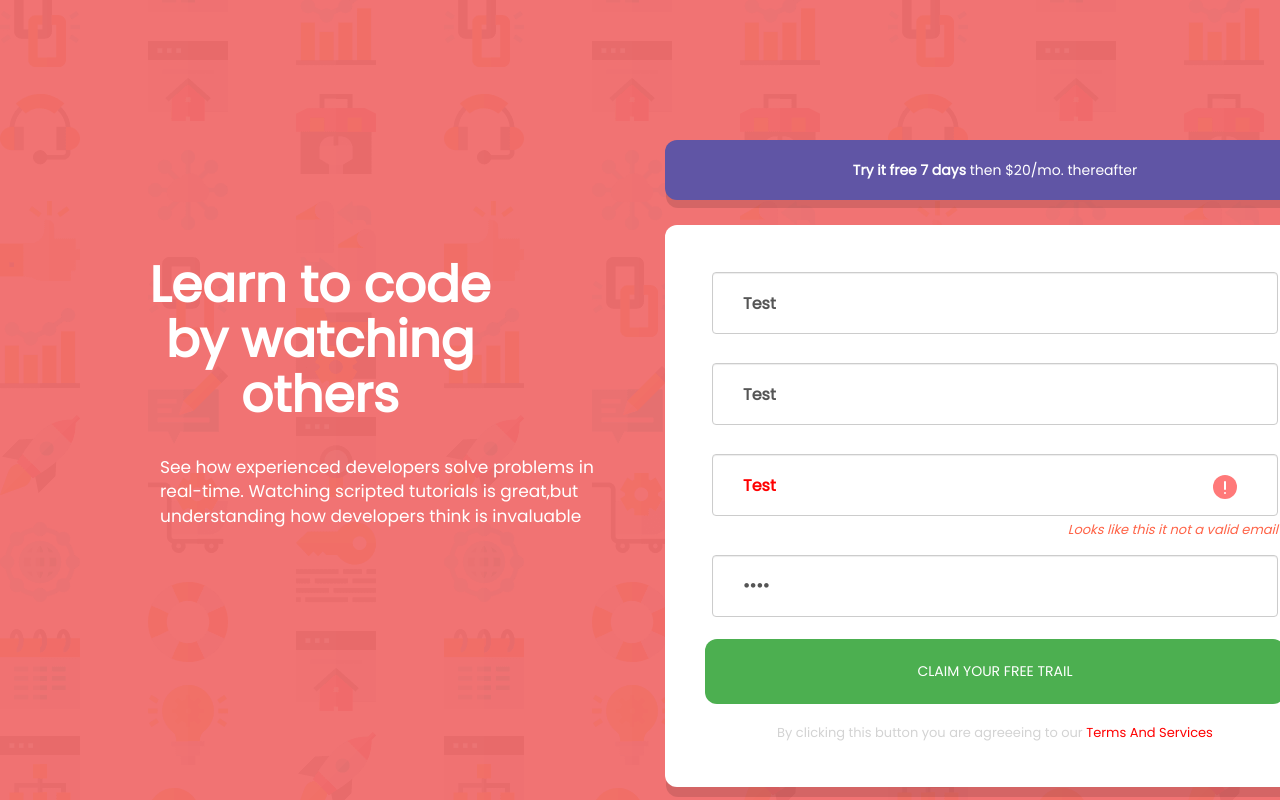
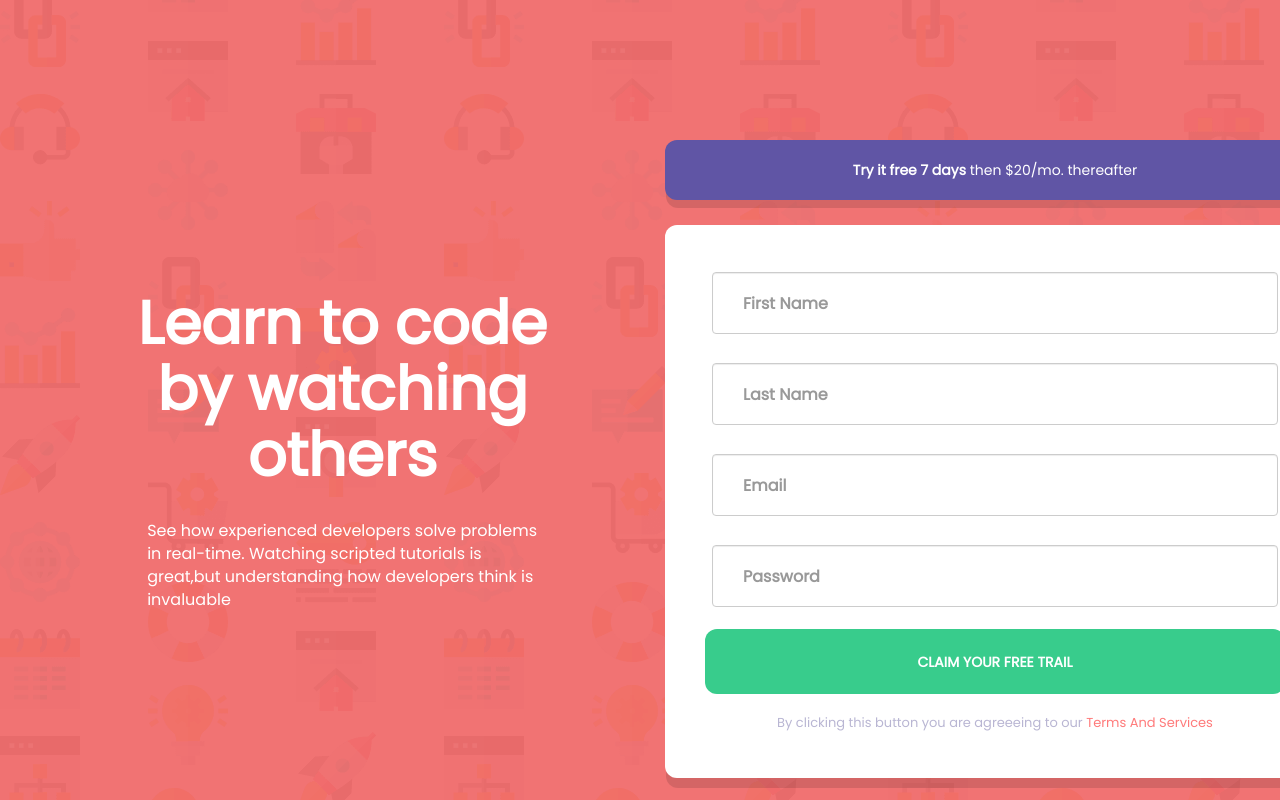
Before and after one commit to Colinpp1/SignUpApp, an Angular app: page / in a window 1280 px wide. Shown: the top 800 px of the page. Built offline with nearby package versions, Linux system fonts and the light colour scheme.

Commit message:
Validation_complete

```diff
--- a/src/app/app.component.css
+++ b/src/app/app.component.css
@@ -2,6 +2,7 @@
         width: 50%;
         min-width : 400px;
         float: left;
+        align-content: center;
         display : inline-block;
     }
     .story-two {
@@ -12,22 +13,26 @@
     }
 
     .Heading {
+        font-size: xx-large;
         font-family: "Poppins";
-        font-weight: bolder;
+        font-weight: 700;
         color:white;
-        font-size: 50px;
-        margin-top:10vw;
-        margin-left:11vw;
-        margin-right:11vw;
+        font-size: 60px;
+        margin-top:25%;
+        margin-left:15%;
+        margin-right:8%;
         text-align: center;
     }
 
     .SmallText{
-        font-size: 17px;
+        font-size: 16px;
+        margin-left:17%;
+        font-weight: 400;
+        font-family: "Poppins";
         margin-top:5%;
-        margin-left:25%;
-        font-family: "Poppins";
-        margin-right:5%;
+        margin-left:23%;
+        margin-right:15%;
+        text-align:left;
         color:white;
     }
     .Content {
--- a/src/app/sign-up-form/sign-up-form.component.css
+++ b/src/app/sign-up-form/sign-up-form.component.css
@@ -12,7 +12,7 @@
       padding:7px;
   }
   .form-control:focus {
-    border-color: #6055A5;
+    border-color: hsl(249, 10%, 26%) ;
 
   /*  box-shadow: inset 0 1px 1px rgba(0, 0, 0, 0), 0 0 4px rgba(141, 12, 167, 0.6);*/
   }
@@ -33,7 +33,7 @@
       font-family:"Poppins";
       font-style: italic;
       font-size: small;
-      color: tomato;
+      color: hsl(0, 100%, 74%);
   }
 
 .wrapper {
@@ -49,13 +49,12 @@
 
 .block {
     font-family:"Poppins" ! important;
-    font-style:normal;
-    font-weight:normal;
+    font-weight:600;
     display: block;
     height: 65px;
     width: 100%;
     border: none;
-    background-color: #4CAF50;
+    background-color: hsl(154, 59%, 51%);
     color:white;
     padding: 14px 28px;
     font-size: 14px;
@@ -66,7 +65,7 @@
   }
 .lbl {
     font-size:small;
-    color:lightgray;
+    color:hsl(246, 25%, 77%);
     font-weight:lighter;
     font-family: 'Poppins';
     text-align:center;
@@ -77,13 +76,14 @@
   }
 
 .Link {
-    color:red;
+    color:hsl(0, 100%, 74%);
   }
 
 .claim_button {
 
     height: 60px;
     padding: 10px;
+    font-weight: 700;
     box-shadow: 1px 8px rgba(0, 0, 0, 0.12);
     background-color:#6055A5;
     max-width: 660px;
@@ -107,11 +107,13 @@
 }
 
 .error-img {
-    background: url(../../assets/img/icon-error.svg) no-repeat scroll 500px 20px;
+    background: url(../../assets/img/icon-error.svg) no-repeat scroll 510px 20px;
+    border:solid 2px hsl(0, 100%, 74%);
 
 }
 
 .error-img-text{
-    background: url(../../assets/img/icon-error.svg) no-repeat scroll 500px 20px;
-    color:red;
+    background: url(../../assets/img/icon-error.svg) no-repeat scroll 510px 20px;
+    color:hsl(0, 100%, 74%);
+    border:solid 2px hsl(0, 100%, 74%);
 }
--- a/src/app/sign-up-form/sign-up-form.component.html
+++ b/src/app/sign-up-form/sign-up-form.component.html
@@ -1,7 +1,7 @@
 
 <div class="container ">
   <button  class="block claim_button">
-    <span style="font-weight:Bolder;">Try it free 7 days</span>
+    <span style="font-weight:700">Try it free 7 days</span>
     <span style="font-weight:lighter;"> then $20/mo. thereafter </span>
   </button>
 
@@ -9,25 +9,25 @@
   <div [hidden]="submitted">
     <form (ngSubmit)="onSubmit()" #heroForm="ngForm">
       <div class="form-group">
-        <input type="text" class="form-control" [ngClass]="{'error-img':model.first_name==''}" id="first_name" placeholder="First Name"
+        <input type="text" class="form-control" [ngClass]="{'error-img':!validateName()}" id="first_name" placeholder="First Name"
                required
                [(ngModel)]="model.first_name" name="first_name"
                #name="ngModel">
 
-        <div [hidden]="!model.first_name =='' "
+        <div [hidden]="validateName()"
              class="alert-message">
           First Name cannot be empty
         </div>
       </div>
 
       <div class="form-group">
-        <input type="text" class="form-control" [ngClass]="{'error-img':model.last_name==''}" id="last_name" placeholder="Last Name"
+        <input type="text" class="form-control" [ngClass]="{'error-img':!validateSurname()}" id="last_name" placeholder="Last Name"
                required
                [(ngModel)]="model.last_name" name="last_name"
                #name="ngModel"
                style="font-weight: bold;" value="Bold text">
 
-               <div [hidden]="!model.last_name =='' "
+               <div [hidden]="validateSurname() "
                class="alert-message">
             Last Name cannot be empty
 
@@ -41,16 +41,16 @@
                #name="ngModel">
                <div [hidden]="validateEmail()"
                class="alert-message">
-            Looks like this it not a valid email
+            Looks like this it not a valid
           </div>
       </div>
 
       <div class="form-group">
-        <input type="password" class="form-control" [ngClass]="{'error-img':model.password==''}"id="password" placeholder="Password"
+        <input type="password" class="form-control" [ngClass]="{'error-img':!validatePassword()}"id="password" placeholder="Password"
                required
                [(ngModel)]="model.password" name="password"
                #name="ngModel">
-               <div [hidden]="!model.password=='' "
+               <div [hidden]="validatePassword()"
                class="alert-message">
             Password cannot be empty
           </div>
@@ -59,7 +59,7 @@
 
 
 
-      <button  class="block">CLAIM YOUR FREE TRAIL</button>
+      <button  class="block" (click)="Validation()">CLAIM YOUR FREE TRAIL</button>
       <label class="lbl"> By clicking this button you are agreeeing to our <a class="Link" href="#" > Terms And Services</a> </label>
 
 
--- a/src/app/sign-up-form/sign-up-form.component.ts
+++ b/src/app/sign-up-form/sign-up-form.component.ts
@@ -9,19 +9,52 @@ import {SignUp} from '../models/sign-up.model';
 })
 export class SignUpFormComponent implements OnInit {
 
-  model = new SignUp('Test','Test','Test','Test');
-  submitted  =false;
+  model = new SignUp('','','','');
   regexp;
-  onSubmit() {  }
+  validate =false;
 
-  newSignUp() {
-    this.model = new SignUp("","","","");
+  OnSubmit(){
+
   }
-
   validateEmail(){
+    if (this.validate ==false)
+    {
+      return true;
+    }
     this.regexp = new RegExp(/^(([^<>()\[\]\\.,;:\s@"]+(\.[^<>()\[\]\\.,;:\s@"]+)*)|(".+"))@((\[[0-9]{1,3}\.[0-9]{1,3}\.[0-9]{1,3}\.[0-9]{1,3}])|(([a-zA-Z\-0-9]+\.)+[a-zA-Z]{2,}))$/);
     return this.regexp.test(this.model.email);
   }
+
+  validateName(){
+    if(this.model.first_name !='' || this.validate==false)
+    {
+     // this.model.first_name.
+       return true;
+    }
+    return false;
+
+  }
+  validateSurname(){
+    if(this.model.last_name !='' || this.validate==false)
+    {
+       return true;
+    }
+    return false;
+
+  }
+
+  validatePassword(){
+    if(this.model.password !='' || this.validate==false)
+    {
+       return true;
+    }
+    return false;
+
+  }
+  Validation(){
+    this.validate =true;
+  }
+
   get diagnostic() { return JSON.stringify(this.model); }
 
   showFormControls(form:any){
--- a/src/assets/forms.css
+++ b/src/assets/forms.css
@@ -1,3 +1,3 @@
   .ng-invalid:not(form)  {
-    border: 2px solid hsl(0, 100%, 74%); /* red */
+   /* border: 2px solid hsl(0, 100%, 74%); red */
   }
```
